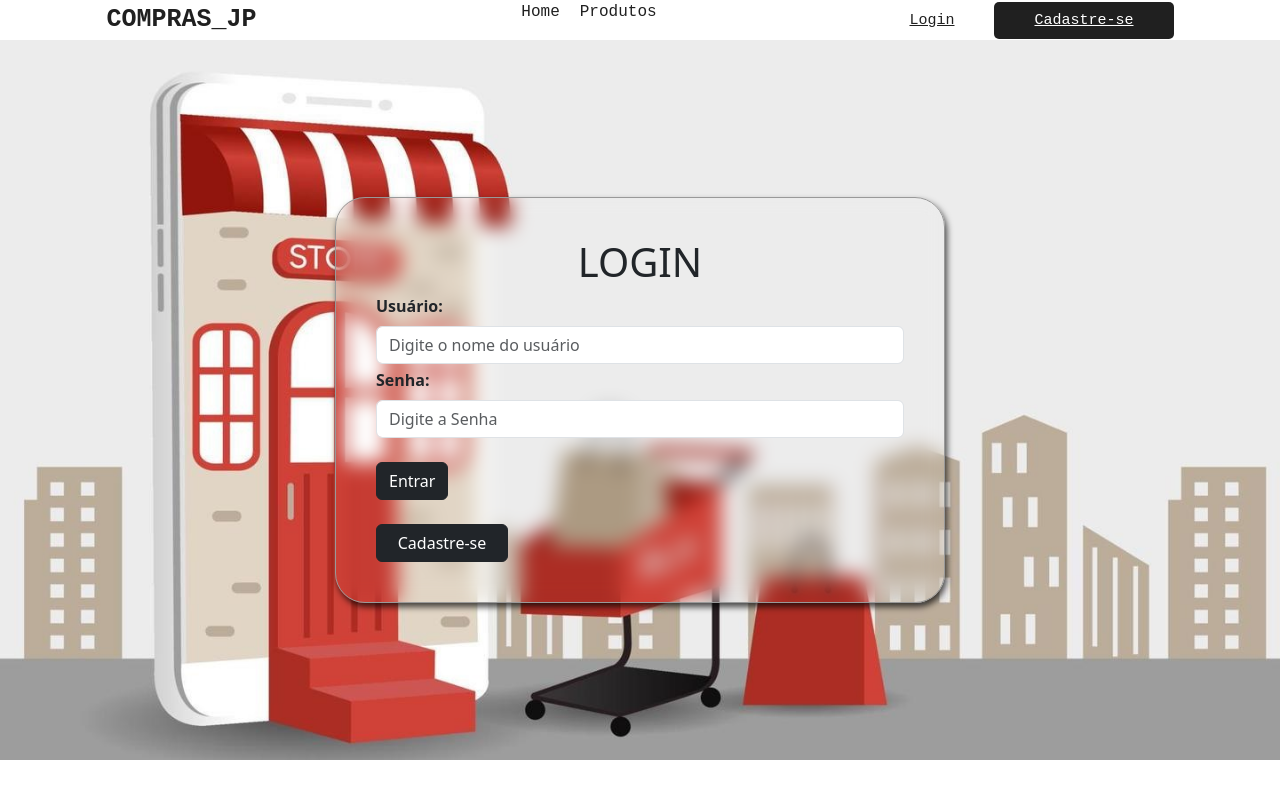
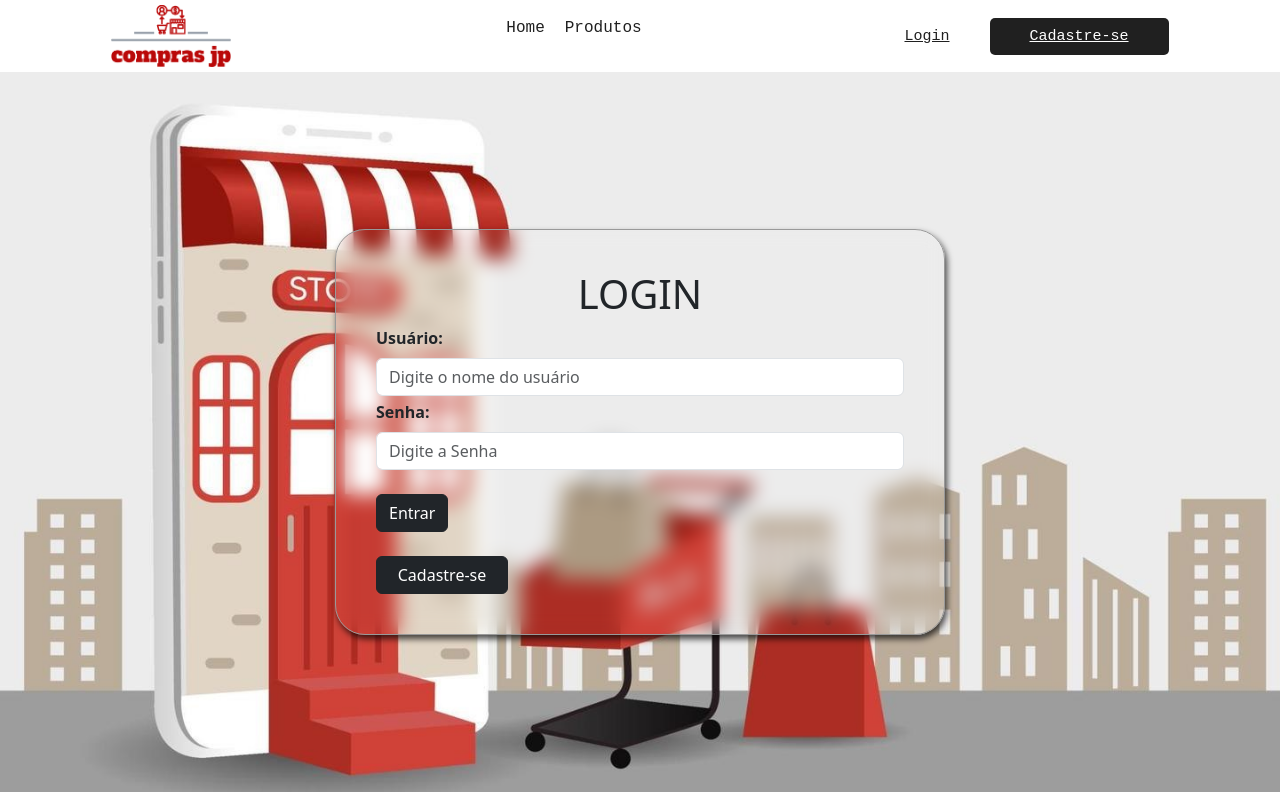
Before and after one commit to LcamposF/Projeto_frontee, a React (Create React App) app: page /login in a window 1280 px wide. Built offline with nearby package versions, Linux system fonts and the light colour scheme.

Commit message:
acrescentando logo ao header

```diff
--- a/src/componentes/header.css
+++ b/src/componentes/header.css
@@ -7,21 +7,23 @@
 nav {
     display: flex;
     justify-content: space-around;
+    align-items: center;
     font-family: 'Roboto Mono', monospace;
-    margin-top: 0px;
-    align-items: center;
+    margin-top: 5px;
+    margin-bottom: 5px;
     color: #202020;
+
 }
 
-.logo {
-    font-weight: 800;
-    font-size: 25px;
 
+.logo img{
+    width: 120px;
 }
 
 .nav-itens {
     list-style: none;
     display: flex;
+    align-items: center;
     color: #202020;
 }
 
@@ -31,9 +33,11 @@ nav {
     padding-left: 20px;
     color: #202020;
 
+
 }
 .nav-itens>li>a:hover{
     color: #a7a7a7;
+
 }
 .login {
     padding: 10px 40px;
--- a/src/componentes/header.js
+++ b/src/componentes/header.js
@@ -1,9 +1,12 @@
 import './header.css'
+import logoImage from './logo.png';
 
 function Header() {
     return (
         <nav>
-            <div className="logo">COMPRAS_JP</div>
+            <div className="logo">
+            <a href='/'><img src={logoImage} alt="Logo da COMPRAS_JP" /></a>
+            </div>
             <div className="links">
                 <ul className="nav-itens">
                     <li><a href="/">Home</a></li>
@@ -12,8 +15,8 @@ function Header() {
                 </ul>
             </div>
             <div className="btn-header"    >
-            <li><a href="/login" className="login">Login</a></li>
-            <li><a href="/cadastro" className="cadastro">Cadastre-se</a></li>
+                <li><a href="/login" className="login">Login</a></li>
+                <li><a href="/cadastro" className="cadastro">Cadastre-se</a></li>
             </div>
         </nav>
     )
--- a/src/paginas/produtos.js
+++ b/src/paginas/produtos.js
@@ -35,6 +35,7 @@ function Produtos() {
     return (
         <div>
             <Header />
+            <hr />
             <div className="row justify-content-center mb-4 mt-2">
                 <div className="col-md-6 mb-2">
                     <form className="d-flex align-items-center">
@@ -44,7 +45,7 @@ function Produtos() {
                         <button onClick={ search } type="button" className="btn btn-dark">Buscar</button>
                     </form>
                 </div>
-                <hr />
+
             </div>
             <div className='d-flex mt-3'>
                 <div className='d-flex flex-column flex-shrink-0 p-3 border-end'>
```
Also changed, not shown: src/componentes/logo.png (renamed from img/logo.png).
